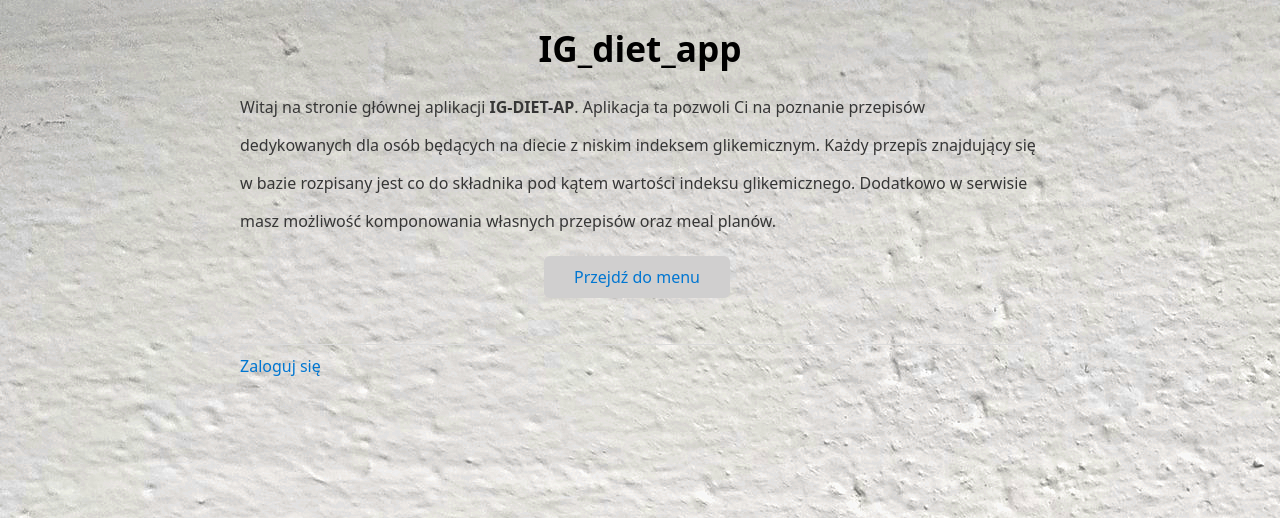
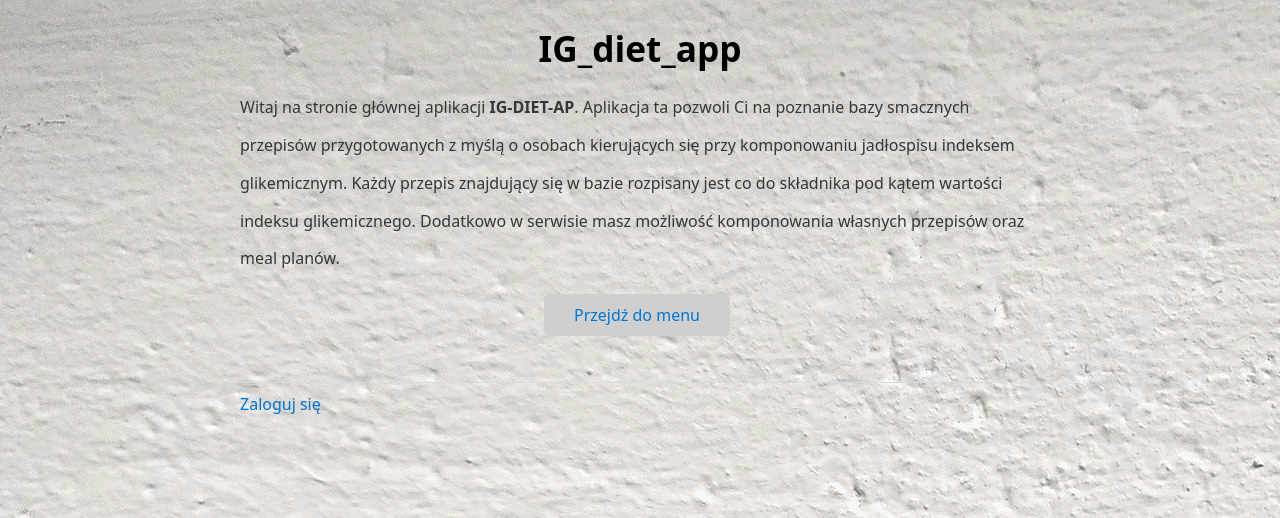
Before and after one commit to mateuszg1989/IG-diet-app, a Django app: page / in a window 1280 px wide. Shown: the top 518 px of the page. Run offline with Django 3.2, Linux system fonts and the light colour scheme.

Commit message:
last changes

```diff
--- a/diet_app/conftest.py
+++ b/diet_app/conftest.py
@@ -1,8 +1,7 @@
 import pytest
 from django.contrib.auth.models import User
-from django.test import Client as WebClient
 
-from diet_app.models import Ingredient, Recipe, Cuisine, MealPlan, RecipeMealPlan, IngredientRecipe
+from diet_app.models import Ingredient, Recipe, Cuisine, MealPlan, IngredientRecipe
 
 
 @pytest.fixture
--- a/diet_app/templates/diet_app/index.html
+++ b/diet_app/templates/diet_app/index.html
@@ -3,8 +3,8 @@
 {% block title %}Strona główna{% endblock %}
 
 {% block content %}
-    <p style="line-height: 1cm;">Witaj na stronie głównej aplikacji <b>IG-DIET-AP</b>. Aplikacja ta pozwoli Ci na poznanie przepisów dedykowanych dla
-    osób będących na diecie z niskim indeksem glikemicznym. Każdy przepis znajdujący się w bazie rozpisany jest co
+    <p style="line-height: 1cm;">Witaj na stronie głównej aplikacji <b>IG-DIET-AP</b>. Aplikacja ta pozwoli Ci na poznanie bazy smacznych przepisów przygotowanych
+    z myślą o osobach kierujących się przy komponowaniu jadłospisu indeksem glikemicznym. Każdy przepis znajdujący się w bazie rozpisany jest co
     do składnika pod kątem wartości indeksu glikemicznego. Dodatkowo w serwisie masz możliwość
     komponowania własnych przepisów oraz meal planów.</p>
     <p><center><button type="button" class="btn btn-primary btn-lg"><a href="/menu">Przejdź do menu</a></center></button></p>
--- a/diet_app/templates/diet_app/recipe_details.html
+++ b/diet_app/templates/diet_app/recipe_details.html
@@ -23,8 +23,11 @@
         Edytuj przepis</a></button>
         <button type="button" class="btn btn-primary btn-lg"><a href="{% url 'delete-recipe' pk=recipe.pk %}">
         Usuń przepis</a></button>
+        <button type="button" class="btn btn-primary btn-lg"><a href="{% url 'recipe-list' %}">
+        Powrót do listy przepisów</a></button>
     {% else %}
-        <p></p>
+        <button type="button" class="btn btn-primary btn-lg"><a href="{% url 'recipe-list' %}">
+        Powrót do listy przepisów</a></button>
         {% endif %}
 
 {% endblock %}
```
Also changed, not shown: diet_app/forms.py (+1 -8 lines), diet_app/tests.py (+1 -13 lines), diet_app/views.py (+3 -15 lines).
